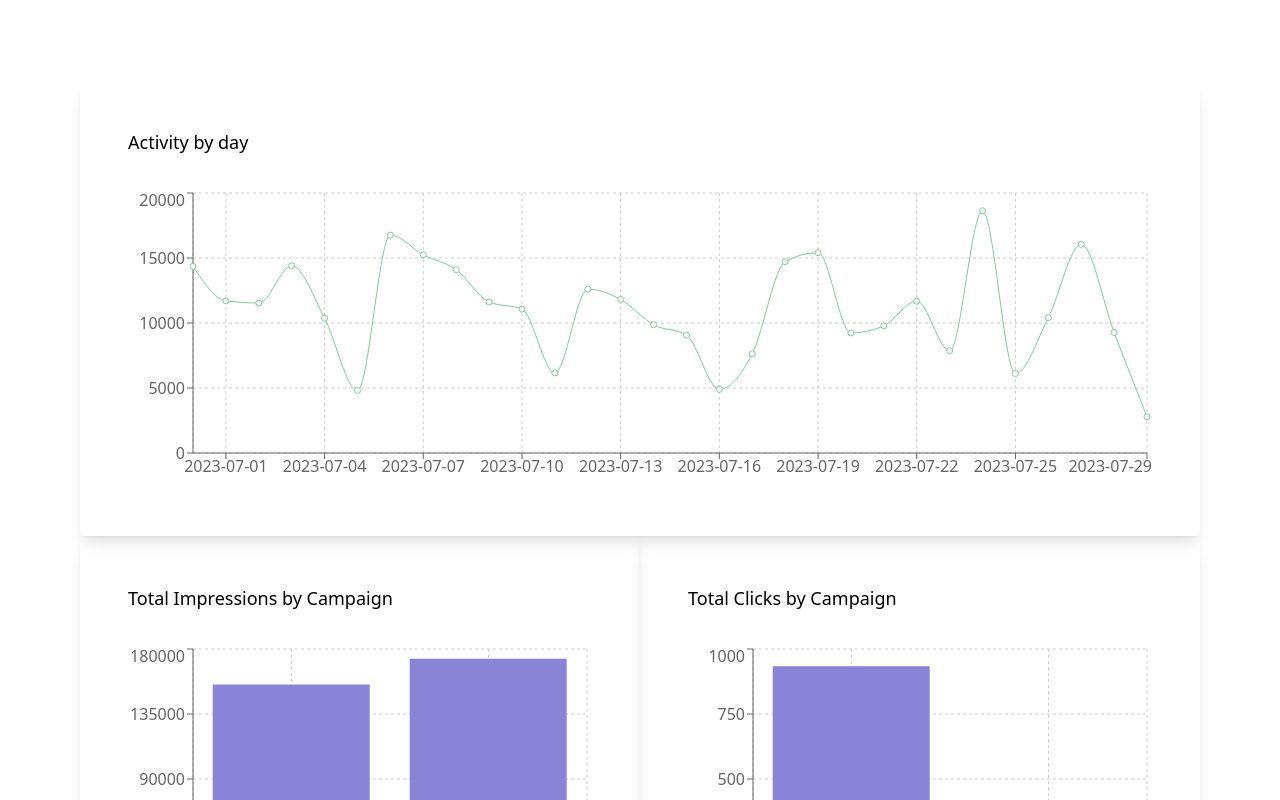
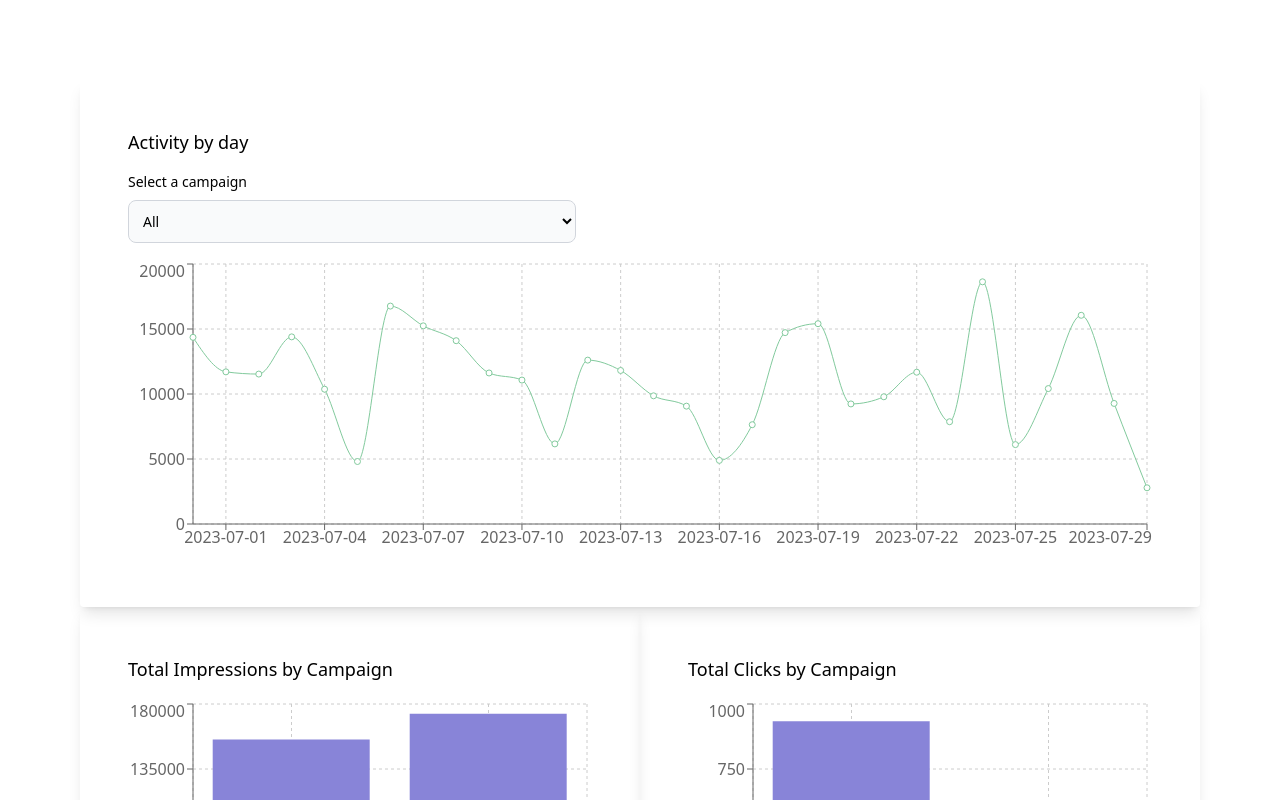
Before and after one commit to lancevalera/data-visualization-test, a React (Vite) app: page / in a window 1280 px wide. Shown: the top 800 px of the page. Built offline with nearby package versions, Linux system fonts and the light colour scheme.

Commit message:
Add mock filters

```diff
--- a/src/api/index.js
+++ b/src/api/index.js
@@ -1,10 +1,14 @@
 import * as data from './mockData.json';
 
 // mocks an api call
-export const fetch = () => {
+export const fetch = (campaignNameFilter) => {
   return new Promise(resolve => {
     setTimeout(() => {
-      resolve(data.default)
+      resolve(
+        campaignNameFilter
+        ? data.default.filter(({ campaign }) => campaign === campaignNameFilter)
+        : data.default
+      )
     }, 1500)
   });
 };
--- /dev/null
+++ b/src/components/inputs/index.js
@@ -0,0 +1 @@
+export * from './select';
--- /dev/null
+++ b/src/components/inputs/select.jsx
@@ -0,0 +1,17 @@
+export const Select = ({ label, options, onChange, value }) => (
+  <div className="mb-4">
+    <label className="block mb-2 text-sm font-medium">{label}</label>
+    <select
+      className="max-w-md bg-gray-50 border border-gray-300 text-sm rounded-lg focus:ring-blue-500 focus:border-blue-500 block w-full p-2.5"
+      onChange={onChange}
+      value={value}
+    >
+      <option value="">All</option>
+      {
+        options.map((option) => (
+          <option value={option.value} key={option.value}>{option.label}</option>
+        ))
+      }
+    </select>
+  </div>
+)
--- a/src/components/spinner/index.jsx
+++ b/src/components/spinner/index.jsx
@@ -4,6 +4,6 @@ export const Spinner = () => (
       <path d="M100 50.5908C100 78.2051 77.6142 100.591 50 100.591C22.3858 100.591 0 78.2051 0 50.5908C0 22.9766 22.3858 0.59082 50 0.59082C77.6142 0.59082 100 22.9766 100 50.5908ZM9.08144 50.5908C9.08144 73.1895 27.4013 91.5094 50 91.5094C72.5987 91.5094 90.9186 73.1895 90.9186 50.5908C90.9186 27.9921 72.5987 9.67226 50 9.67226C27.4013 9.67226 9.08144 27.9921 9.08144 50.5908Z" fill="currentColor" />
       <path d="M93.9676 39.0409C96.393 38.4038 97.8624 35.9116 97.0079 33.5539C95.2932 28.8227 92.871 24.3692 89.8167 20.348C85.8452 15.1192 80.8826 10.7238 75.2124 7.41289C69.5422 4.10194 63.2754 1.94025 56.7698 1.05124C51.7666 0.367541 46.6976 0.446843 41.7345 1.27873C39.2613 1.69328 37.813 4.19778 38.4501 6.62326C39.0873 9.04874 41.5694 10.4717 44.0505 10.1071C47.8511 9.54855 51.7191 9.52689 55.5402 10.0491C60.8642 10.7766 65.9928 12.5457 70.6331 15.2552C75.2735 17.9648 79.3347 21.5619 82.5849 25.841C84.9175 28.9121 86.7997 32.2913 88.1811 35.8758C89.083 38.2158 91.5421 39.6781 93.9676 39.0409Z" fill="currentFill" />
     </svg>
-    <span class="sr-only">Loading...</span>
+    <span className="sr-only">Loading...</span>
   </div>
 );
--- a/src/hooks/data/index.js
+++ b/src/hooks/data/index.js
@@ -5,11 +5,11 @@ import { fetch } from '../../api';
 export const useQuery = (queryString, reducer) => {
   const [loading, setLoading] = useState(true);
   const [reportData, setReportData] = useState();
-  const [query, setQuery] = useState(queryString);
 
   useEffect(() => {
     const fetchData = async () => {
-      let response = await fetch(query);
+      setLoading(true);
+      let response = await fetch(queryString);
       if (reducer) {
         response = reducer(response)
       }
@@ -19,5 +19,5 @@ export const useQuery = (queryString, reducer) => {
     fetchData();
   }, [queryString]);
 
-  return [{ loading, result: reportData }, setQuery];
+  return [{ loading, result: reportData }];
 }
--- a/src/pages/reports/components/common/chartContainer.jsx
+++ b/src/pages/reports/components/common/chartContainer.jsx
@@ -3,7 +3,7 @@ import { Card, Spinner } from 'src/components';
 // component to ensure consistent styling of title, card, and loading spinner between charts
 export const ChartContainer = ({ title, loading, children }) => (
   <Card>
-    <p className="text-lg text-left mb-8">{title}</p>
+    <p className="text-lg text-left mb-4">{title}</p>
     {
       loading ? (
         <Spinner />
--- /dev/null
+++ b/src/pages/reports/components/dayByDayMetrics/constants.js
@@ -0,0 +1,7 @@
+export const FILTER_OPTIONS = [{
+  value: 'Campaign A',
+  label: 'Campaign A'
+}, {
+  value: 'Campaign B',
+  label: 'Campaign B'
+}];
--- a/src/pages/reports/components/dayByDayMetrics/index.jsx
+++ b/src/pages/reports/components/dayByDayMetrics/index.jsx
@@ -1,7 +1,10 @@
+import { useState } from 'react';
 import { LineChart, CartesianGrid, XAxis, YAxis, Tooltip, Line, ResponsiveContainer } from 'recharts';
 import { useQuery } from 'src/hooks';
+import { Select } from 'src/components/inputs';
 import { dataReducer } from './helpers';
 import { ChartContainer } from '../common';
+import { FILTER_OPTIONS } from './constants';
 
 const CustomTooltip = ({ active, payload, label }) => {
   if (active && payload && label) {
@@ -16,11 +19,18 @@ const CustomTooltip = ({ active, payload, label }) => {
 }
 
 export const DayByDayGraph = ({ title }) => {
-  const [data, _setQuery] = useQuery('', dataReducer);
+  const [filterValue, setFilterValue] = useState();
+  const [data, _setQuery] = useQuery(filterValue, dataReducer);
   const { loading, result } = data;
-
+  console.log({ filterValue, result })
   return (
     <ChartContainer title={title} loading={loading}>
+      <Select
+        options={FILTER_OPTIONS}
+        label="Select a campaign"
+        onChange={(e) => setFilterValue(e.target.value)}
+        value={filterValue}
+      />
       <ResponsiveContainer height={300} width="100%">
         <LineChart data={result}>
           <CartesianGrid strokeDasharray="3 3" />
```
